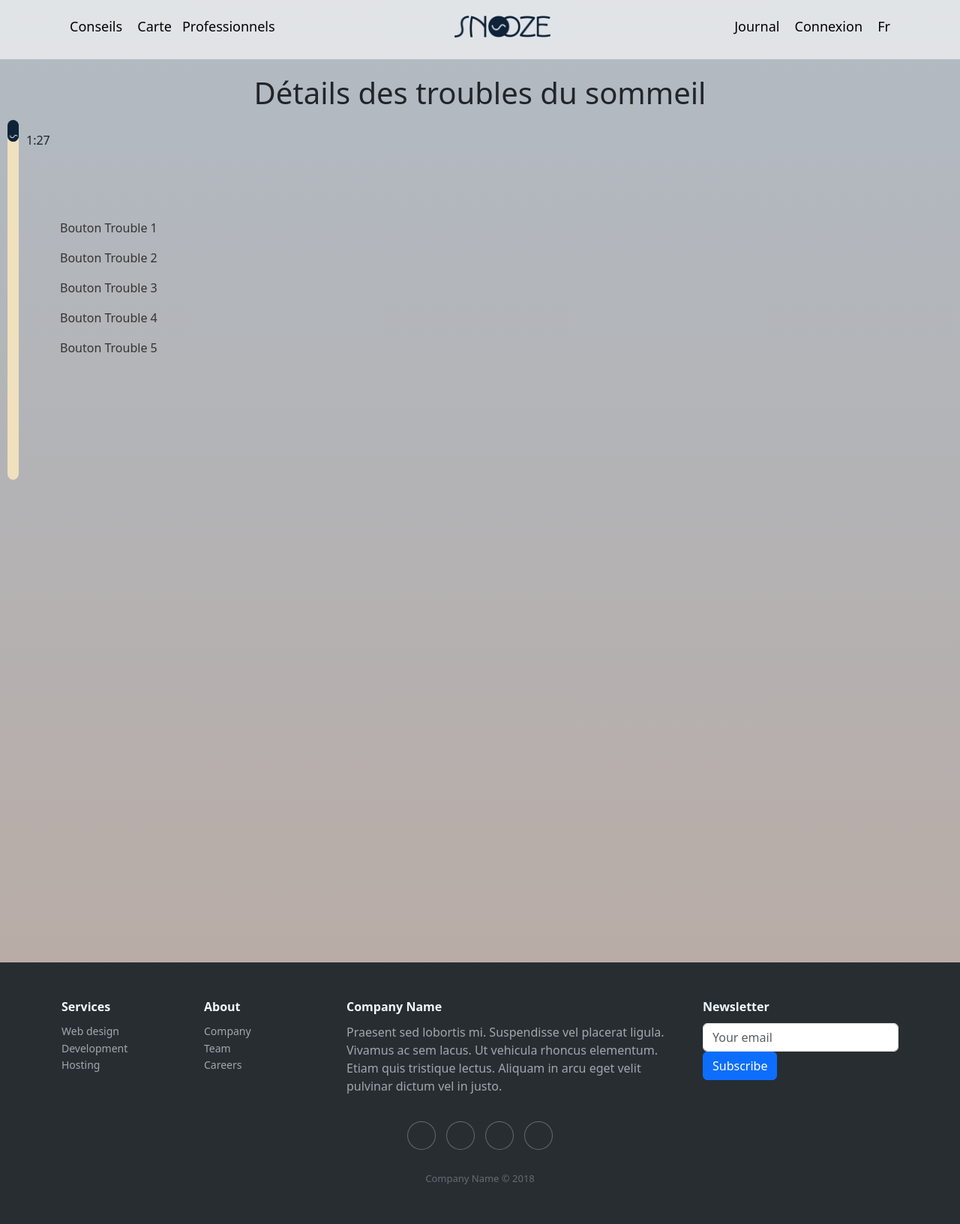
After one commit to bolghad/P-Snooze, a WordPress theme: template Snooze/page-troubles.php in a window 1280 px wide. The commit adds this page. Shown: the whole page at 75% size. Run offline with PHP 8.4 and a stand-in for WordPress, Linux system fonts and the light colour scheme; the site name, menu and one post (Sample post) are stand-ins, and other content is empty.

Commit message:
page conseils/troubles + dégradés différent par heure + modif header

```diff
--- a/Snooze/css/styles.css
+++ b/Snooze/css/styles.css
@@ -2,7 +2,9 @@
 body {
   background: linear-gradient(to bottom, #a1acb7, #b29481);
 }
-
+.main-content{
+  min-height: 100vh;
+}
 /* Portofino Bold */
 .portofino-bold {
   font-family: 'PortofinoBold', sans-serif;
@@ -36,8 +38,13 @@ body {
     margin: 5px; /* Espacement entre les boutons */
 }
 
+
+
+
+
+
 #site-header{
-  background-color: rgba(255, 255, 255, 0.3);
+  background-color: rgba(255, 255, 255, 0.6);
   padding-bottom: 3vh;
 
 }
@@ -66,7 +73,7 @@ body {
     justify-content: space-between;
     margin-left: 0px; /* Marge à gauche de l'écran */
     margin-right: 0px; /* Marge à droite de l'écran */
-    padding-top: 3vh;
+    padding-top: 2vh;
 }
 
 #lang-toggle {
@@ -101,7 +108,7 @@ body {
   padding-top: 10%;
   display: none;
   position: absolute;
-  background-color: rgba(255, 255, 255, 0.3);
+  background-color: rgba(255, 255, 255, 0.6);
   z-index: 1;
 }
 
@@ -200,14 +207,14 @@ body {
   #mobile-logo-container {
       display: block;
       align-items: center;
-      margin-top: 5%;
+      margin-top: 2%;
   }
 
   /* Afficher le menu burger */
   #burger-menu-icon {
       display: block;
       margin-right: 11%;
-      margin-top: 6%;
+      margin-top: 2.5%;
       width: 8%;
       top: auto;
   }
@@ -329,6 +336,10 @@ body {
   position: relative;
 }
 
+.image-container:hover .overlay-square {
+  color: white; /* Changer la couleur du texte lors du survol */
+}
+
 .overlay-square {
   display: flex;
   justify-content: center;
@@ -385,7 +396,7 @@ body {
 
 
   .footer-dark h3 {
-    margin-top:0;
+    margin-top:0%;
     margin-bottom:12px;
     font-weight:bold;
     font-size:16px;
@@ -467,3 +478,85 @@ body {
     font-size:13px;
     margin-bottom:0;
   }
+
+
+
+
+
+
+
+/* Styles CSS */
+.nav {
+  width: 200px;
+  list-style: none;
+  padding: 0;
+  margin-left: 5%;
+  padding-top: 10%;
+}
+
+.nav-item {
+  margin-bottom: 0px;
+  padding: 0%;
+}
+
+.nav-link {
+  text-decoration: none;
+  color: #000;
+  display: block; /* Affiche les boutons les uns en dessous des autres */
+}
+
+.nav-link:hover {
+  color: #78a5b9; /* Change la couleur au survol */
+}
+
+.nav-link.active {
+  border: 2px solid #050118;
+  border-radius: 50px; /* Ajustez la valeur pour arrondir davantage */
+  color: #050118; /* Change la couleur au clic */
+  width: 350px;
+  padding-bottom: 1%;
+  padding-top: 1%;
+}
+
+.article {
+  padding-left: 10%;
+  padding-top: 5%;
+  display: none; /* Cache tous les articles par défaut */
+}
+
+.article.active {
+  display: block; /* Affiche l'article actif */
+}
+
+.trouble-link {
+  text-decoration: none; /* Supprimer le soulignement du lien */
+  cursor: pointer; /* Définir le curseur sur pointer */
+  color: #333; /* Couleur du texte normale */
+}
+
+.text-article{
+  padding: 1%;
+  margin-left: 5%;
+  width: 30%;
+  height: 50%;
+  background-color: white;
+  border-radius: 10px;
+}
+
+.titre-article{
+  text-align: center;
+  padding-bottom: 5%;
+}
+
+
+.carré {
+  margin-bottom: 50px;
+  width: 500px; /* Ajustez la largeur selon vos besoins */
+  height: 300px; /* Ajustez la hauteur selon vos besoins */
+  border: 2px solid black; /* Contour noir */
+  border-top: 0px solid black; /* Contour noir */
+  border-top-left-radius: 10px; /* Coins arrondis en haut à gauche */
+  border-top-right-radius: 10px; /* Coins arrondis en haut à droite */
+  border-bottom-left-radius: 10px; /* Coins droits en bas à gauche */
+  border-bottom-right-radius: 10px; /* Coins droits en bas à droite */
+}
--- a/Snooze/header.php
+++ b/Snooze/header.php
@@ -45,8 +45,8 @@
                     <div class="dropdown">
                         <button class="header-button">Conseils</button>
                         <div class="dropdown-content">
-                            <a href="#">Troubles</a>
-                            <a href="#">Guides</a>
+                            <a href="<?php echo get_template_directory_uri(); ?>/troubles">Troubles</a>
+                            <a href="<?php echo get_template_directory_uri(); ?>/guides">Guides</a>
                         </div>
                     </div>
                     <a class="header-button">Carte</a>
--- a/Snooze/js/main.js
+++ b/Snooze/js/main.js
@@ -43,6 +43,97 @@ document.addEventListener('DOMContentLoaded', function() {
 
 
 
+//Dégradé background
+
+function generateGradient() {
+    const now = new Date();
+    //const hour = now.getHours();
+    const hour = 9;
+
+
+
+    // Exemple de dégradés avec opacité à 85%
+    const gradients = [
+        ["#31485dd9", "#23394fd9", "#e5dbd5d9", "#ddd6d2d9"],
+        ["#23394fd9", "#e5dbd5d9", "#ddd6d2d9", "#cfcccbd9"],
+        ["#e5dbd5d9", "#ddd6d2d9", "#cfcccbd9", "#c8c7c8d9"],
+        ["#ddd6d2d9", "#cfcccbd9", "#c8c7c8d9", "#bdbfc3d9"],
+        ["#cfcccbd9", "#c8c7c8d9", "#bdbfc3d9", "#b3b8bfd9"],
+        ["#c8c7c8d9", "#bdbfc3d9", "#b3b8bfd9", "#aeb5bdd9"],
+        ["#bdbfc3d9", "#b3b8bfd9", "#aeb5bdd9", "#a5afb9d9"],
+        ["#b3b8bfd9", "#aeb5bdd9", "#a5afb9d9", "#a5a7abd9"],
+        ["#aeb5bdd9", "#a5afb9d9", "#a5a7abd9", "#aaa09cd9"],
+        ["#a5afb9d9", "#a5a7abd9", "#aaa09cd9", "#af988ad9"],
+        ["#a5a7abd9", "#aaa09cd9", "#af988ad9", "#b19381d9"],
+        ["#aaa09cd9", "#af988ad9", "#b19381d9", "#a58d7fd9"],
+        ["#af988ad9", "#b19381d9", "#a58d7fd9", "#98867dd9"],
+        ["#b19381d9", "#a58d7fd9", "#98867dd9", "#897f7ad9"],
+        ["#a58d7fd9", "#98867dd9", "#897f7ad9", "#7e7979d9"],
+        ["#98867dd9", "#897f7ad9", "#7e7979d9", "#696d75d9"],
+        ["#897f7ad9", "#7e7979d9", "#696d75d9", "#5c6773d9"],
+        ["#7e7979d9", "#696d75d9", "#5c6773d9", "#526172d9"],
+        ["#696d75d9", "#5c6773d9", "#526172d9", "#4b5e70d9"],
+        ["#5c6773d9", "#526172d9", "#4b5e70d9", "#41586ed9"],
+        ["#526172d9", "#4b5e70d9", "#41586ed9", "#374d63d9"],
+        ["#4b5e70d9", "#41586ed9", "#374d63d9", "#31485dd9"],
+        ["#41586ed9", "#374d63d9", "#31485dd9", "#23394fd9"],
+        ["#374d63d9", "#31485dd9", "#23394fd9", "#e5dbd5d9"],
+
+    ];
+
+    // Récupérer le dégradé pour l'heure actuelle
+    const currentGradient = gradients[hour];
+
+    // Vérifier si le dégradé actuel est défini
+    if (currentGradient) {
+        // Remplacez les valeurs hexadécimales par les couleurs définies par l'utilisateur
+        const gradient = currentGradient.map(color => `${color}`).join(', ');
+
+        document.body.style.background = `linear-gradient(to bottom, ${gradient})`;
+    }
+}
+
+// Appeler la fonction au chargement de la page
+generateGradient();
+
+
+
+
+
+
+
+
+
+
+//page troubles
+
+// JavaScript
+document.addEventListener('DOMContentLoaded', function () {
+    // Récupère tous les boutons et articles
+    var boutons = document.querySelectorAll('.nav-link');
+    var articles = document.querySelectorAll('.article');
+
+    // Associe un gestionnaire d'événements à chaque bouton
+    boutons.forEach(function (bouton, index) {
+        bouton.addEventListener('click', function () {
+            // Retire la classe 'active' de tous les boutons et articles
+            boutons.forEach(function (b) {
+                b.classList.remove('active');
+            });
+            articles.forEach(function (a) {
+                a.classList.remove('active');
+            });
+
+            // Ajoute la classe 'active' au bouton et à l'article correspondant
+            bouton.classList.add('active');
+            articles[index].classList.add('active');
+        });
+    });
+});
+
+
+
+
 
 
 
--- /dev/null
+++ b/Snooze/page-troubles.php
@@ -0,0 +1,75 @@
+<?php get_header(); ?>
+<section>
+    <h1 class="text-center" style="margin-top: 100px;">Détails des troubles du sommeil</h1>
+    <ul class="nav list-unstyled">
+        <li class="nav-item">
+            <a class="nav-link trouble-link" id="boutonTrouble1">Bouton Trouble 1</a>
+        </li>
+        <li class="nav-item">
+            <a class="nav-link trouble-link" id="boutonTrouble2">Bouton Trouble 2</a>
+        </li>
+        <li class="nav-item">
+            <a class="nav-link trouble-link" id="boutonTrouble3">Bouton Trouble 3</a>
+        </li>
+        <li class="nav-item">
+            <a class="nav-link trouble-link" id="boutonTrouble4">Bouton Trouble 4</a>
+        </li>
+        <li class="nav-item">
+            <a class="nav-link trouble-link" id="boutonTrouble5">Bouton Trouble 5</a>
+        </li>
+        <!-- Ajoutez d'autres boutons si nécessaire -->
+    </ul>
+</section>
+
+
+<section class="main-content">
+    <!-- Contenu des articles -->
+<section id="articleTrouble1" class="article">
+    <div class="col-md-11">
+        <h2 class="text-center">Titre de l'article Trouble 1</h2>
+    </div>
+        <div class="row">
+            <div class="col-md-5">
+                <img src="<?php echo get_template_directory_uri(); ?>/img/acTrois.png" alt="Image 1"  class="img-fluid">
+            </div>
+            <div class="col-md-4 text-article">
+                <p>Lorem, ipsum dolor sit amet consectetur adipisicing elit. Modi molestiae sed vero quae eligendi delectus voluptates impedit obcaecati dolor ipsum excepturi rem, assumenda libero pariatur iste reiciendis quidem sunt veritatis!</p>
+            </div>
+        </div>
+
+        <div class="row">
+            <div class="col-md-6 text-article">
+                <p>Lorem ipsum dolor, sit amet consectetur adipisicing elit. Rem ducimus totam quod atque rerum temporibus nam neque, officia id obcaecati assumenda libero ratione corrupti quae minus eos iure quas omnis!</p>
+            </div>
+            <div class="col-md-6">
+                <img src="<?php echo get_template_directory_uri(); ?>/img/acTrois.png" alt="Image 2"  class="img-fluid">
+                <button>Contactez un professionnel de la santé</button>
+            </div>
+        </div>
+
+        <div class="carré"></div>
+
+
+</section>
+
+<section id="articleTrouble2" class="article">
+    <h2>Article Trouble 2</h2>
+    <p>Contenu de l'article Trouble 2</p>
+</section>
+
+<section id="articleTrouble3" class="article">
+    <h2>Article Trouble 3</h2>
+    <p>Contenu de l'article Trouble 3</p>
+</section>
+
+<section id="articleTrouble4" class="article">
+    <h2>Article Trouble 4</h2>
+    <p>Contenu de l'article Trouble 4</p>
+</section>
+
+<section id="articleTrouble5" class="article">
+    <h2>Article Trouble 5</h2>
+    <p>Contenu de l'article Trouble 5</p>
+</section>
+</section>
+<?php get_footer(); ?>
```
Also changed, not shown: Snooze/page-guides.php (added, +7 -0 lines), Snooze/pages/conseils/index.html (deleted, +0 -44 lines).
